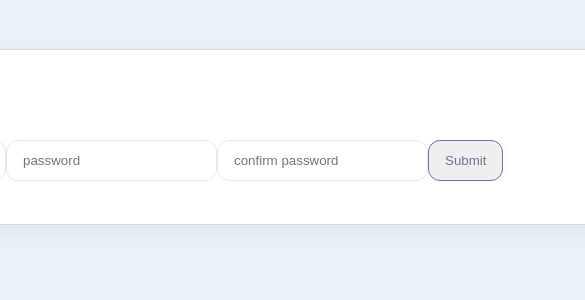
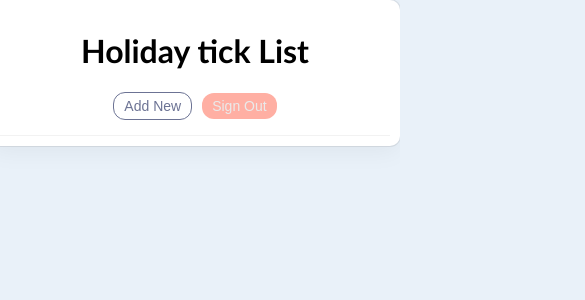
Before and after one commit to Zym0tic/postgreSQL-react-todo, a React (Create React App) app in the folder client/: page / in a window 390 px wide. Shown: the top 300 px of the page, 585 px wide, since content can reach past the window. Built offline with nearby package versions, Linux system fonts and the light colour scheme; the HTML template or start-up script is replaced by a standard one.

Commit message:
add mobile responsiveness to app and listHeader

```diff
--- a/client/src/App.js
+++ b/client/src/App.js
@@ -7,7 +7,7 @@ const App = () => {
   const userEmail = "luker@test.com";
   const [tasks, setTasks] = useState(null);
 
-  const AuthToken = false;
+  const AuthToken = true;
 
   const getData = async () => {
     try {
--- a/client/src/components/ListHeader.js
+++ b/client/src/components/ListHeader.js
@@ -11,7 +11,7 @@ const signOut = () => {
   return (
     <div className='list-header'>
       <h1>{listName}</h1>
-      <div className='button-container'>
+      <div className='button-container header-buttons'>
         <button className='create' onClick={() => setShowModal(true)}>Add New</button>
         <button className='signout' onClick={signOut}>Sign Out</button>
       </div>
--- a/client/src/index.css
+++ b/client/src/index.css
@@ -166,3 +166,22 @@ input {
 .modal label {
   font-size: 13px;
 }
+
+/* media queries */
+
+@media only screen and (max-width: 600px) {
+
+  .app{
+    margin-top: 0;
+    width: 100vw;
+  }
+
+  .list-header{
+    flex-direction: column;
+    align-items: center;
+  }
+
+  .header-buttons {
+    margin-bottom: 15px;
+  }
+}
```
